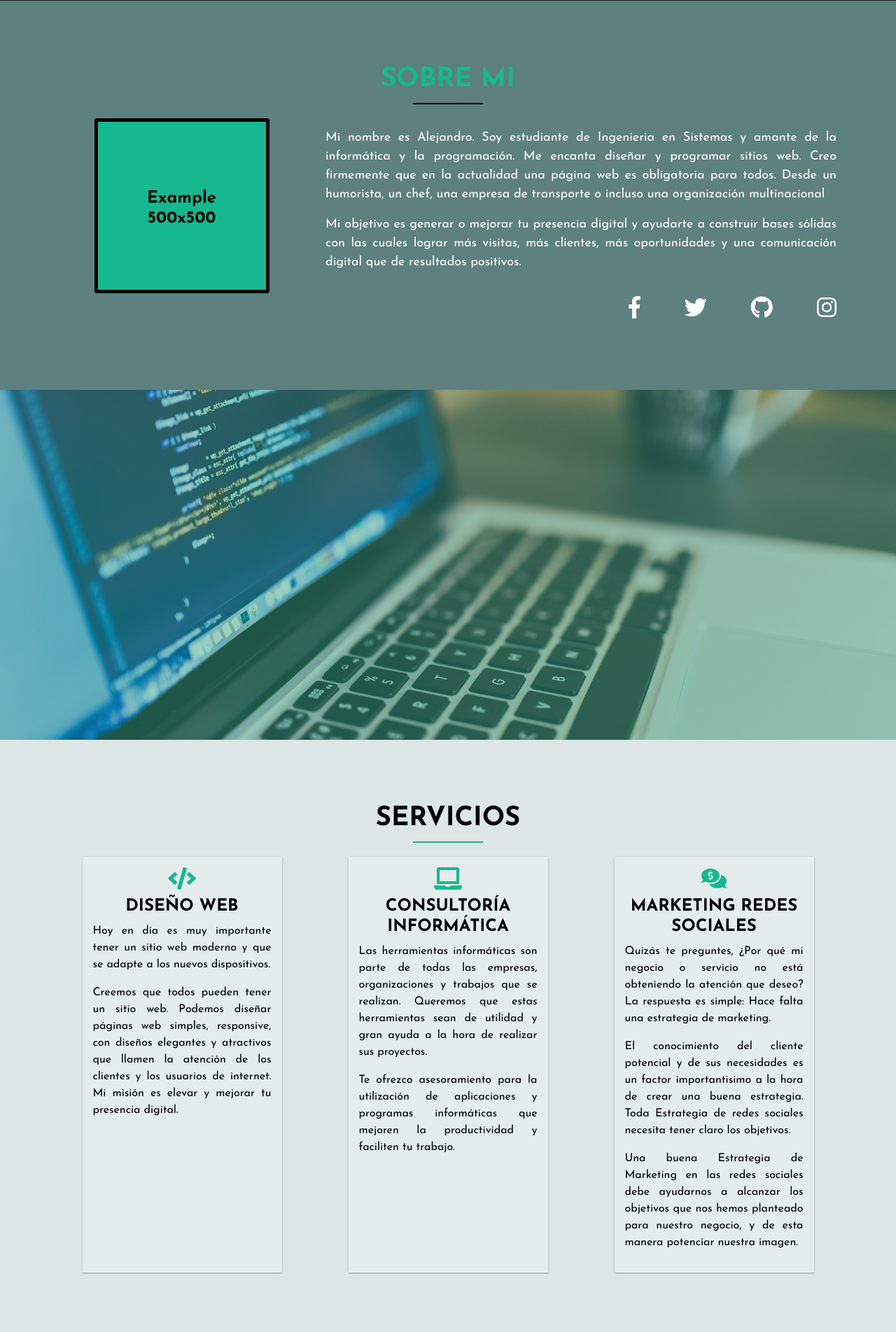
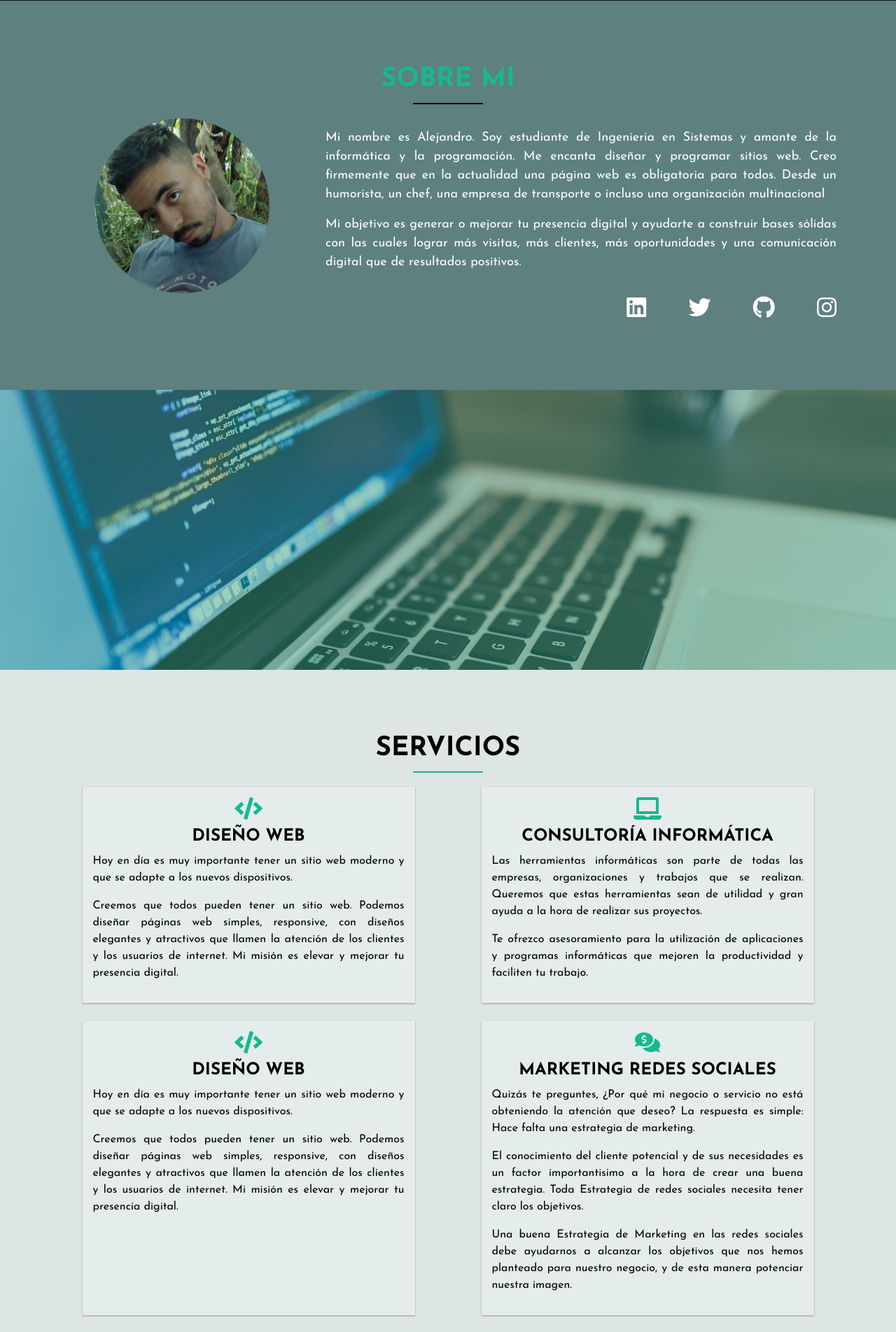
Before and after one commit to nabiedma/web-personal, a PHP site: page / in a window 1280 px wide. Shown: the part 799-2702 px from the top of the page at 70% size. Run offline with PHP 8.4, Linux system fonts and the light colour scheme; some libraries are stand-ins or nearby versions.

Commit message:
minor changes

```diff
--- a/css/style.css
+++ b/css/style.css
@@ -145,12 +145,16 @@ nav li a:hover, nav li a:active {
   color: #17b890;
 }
 
+.profile-pic {
+    border-radius: 50%;
+}
+
 /* ------------------------ */
 /* SECTION - SCROLL IMAGE */
 /* ------------------------ */
 
 .section-image {
-    height: 500px;
+    height: 400px;
     background-image: linear-gradient(rgba(23, 184, 144, 0.30), rgba(23, 184, 144, 0.35)), url(img/image-scroll-1.jpg);
     background-size: cover;
     background-position: center;
@@ -296,7 +300,7 @@ footer h3:after {
 
 footer i {
     color: #a4b4b2;
-    font-size: 28px;
+    font-size: 26px;
     -webkit-transition: color 0.4s;
     transition: color 0.4s;
 }
@@ -315,6 +319,11 @@ footer a:hover, footer i:hover {
     color: #fff;
 }
 
+footer a {
+    padding-left: 8px;
+    padding-right: 8px;
+}
+
 /* ------------------------ */
 /* ----- MEDIA QUERY ----- */
 /* ------------------------ */
--- a/index.html
+++ b/index.html
@@ -88,7 +88,7 @@
         </div>
         <div class="row">
           <div class="col-12 col-md-4 pb-4 pb-md-0">
-            <img src="img/profile.jpg" alt="Perfil" width="250" height="250" class="rounded mx-auto d-block img-fluid">
+            <img src="img/profile-pic.jpg" alt="Perfil" width="250" height="250" class="mx-auto d-block img-fluid profile-pic">
           </div>
           <div class="col-12 col-md-8 align-self-center">
             <p class="text-justify text-aboutme">
@@ -104,7 +104,7 @@
         </div>
         <div class="row justify-content-md-end justify-content-center">
           <div class="col-8 col-md-4 social-aboutme d-flex">
-            <a href="#" class="ml-auto" target="_blank"><i class="fab fa-facebook-f"></i></a>
+            <a href="#" class="ml-auto" target="_blank"><i class="fab fa-linkedin"></i></a>
             <a href="#" class="ml-auto" target="_blank"><i class="fab fa-twitter"></i></a>
             <a href="#" class="ml-auto" target="_blank"><i class="fab fa-github"></i></a>
             <a href="#" class="ml-auto" target="_blank"><i class="fab fa-instagram"></i></a>
@@ -129,7 +129,7 @@
             </div>
         </div>
         <div class="row justify-content-around">
-          <div class="col-11 col-lg-3 servicio">
+          <div class="col-11 col-lg-5 servicio">
             <i class="fas fa-code"></i>
             <h3 class="servicio-title text-center">Diseño Web</h3>
             <p class="servicio-text text-justify">
@@ -140,7 +140,7 @@
               clientes y los usuarios de internet. Mi misión es elevar y mejorar tu presencia digital.
             </p>
           </div>
-          <div class="col-11 col-lg-3 servicio">
+          <div class="col-11 col-lg-5 servicio">
             <i class="fas fa-laptop"></i>
             <h3 class="servicio-title text-center">Consultoría Informática</h3>
               <p class="servicio-text text-justify">
@@ -151,7 +151,20 @@
                 Te ofrezco asesoramiento para la utilización de aplicaciones y programas informáticas que mejoren la productividad y faciliten tu trabajo.
               </p>
             </div>
-            <div class="col-11 col-lg-3 servicio">
+          </div>
+          <div class="row justify-content-around">
+            <div class="col-11 col-lg-5 servicio">
+              <i class="fas fa-code"></i>
+              <h3 class="servicio-title text-center">Diseño Web</h3>
+              <p class="servicio-text text-justify">
+                Hoy en día es muy importante tener un sitio web moderno y que se adapte a los nuevos dispositivos.
+              </p>
+              <p class="servicio-text text-justify">
+                Creemos que todos pueden tener un sitio web. Podemos diseñar páginas web simples, responsive, con diseños elegantes y atractivos que llamen la atención de los
+                clientes y los usuarios de internet. Mi misión es elevar y mejorar tu presencia digital.
+              </p>
+            </div>
+            <div class="col-11 col-lg-5 servicio">
               <i class="fas fa-comments-dollar"></i>
               <h3 class="servicio-title text-center">Marketing Redes Sociales</h3>
                 <p class="servicio-text text-justify">
@@ -268,10 +281,10 @@
     <footer>
       <div class="container">
         <div class="row justify-content-center">
-          <div class="col-12 col-md-5 col-lg-4 col-xl-3 pb-2">
+          <div class="col-12 col-md-5 col-lg-4 pb-2">
             <h3>Redes Sociales</h3>
             <ul class="foot-social navbar ml-auto">
-              <li class="nav-item"><a href="#" class="nav-link" target="_blank"><i class="fab fa-facebook-f"></i></a></li>
+              <li class="nav-item"><a href="#" class="nav-link" target="_blank"><i class="fab fa-linkedin"></i></a></li>
               <li class="nav-item"><a href="https://twitter.com/ale_biedma" class="nav-link" target="_blank"><i class="fab fa-twitter"></i></a></li>
               <li class="nav-item"><a href="https://github.com/nabiedma" class="nav-link" target="_blank"><i class="fab fa-github"></i></a></li>
               <li class="nav-item"><a href="#" class="nav-link" target="_blank"><i class="fab fa-instagram"></i></a></li>
```
Also changed, not shown: img/profile-pic.jpg (added).
